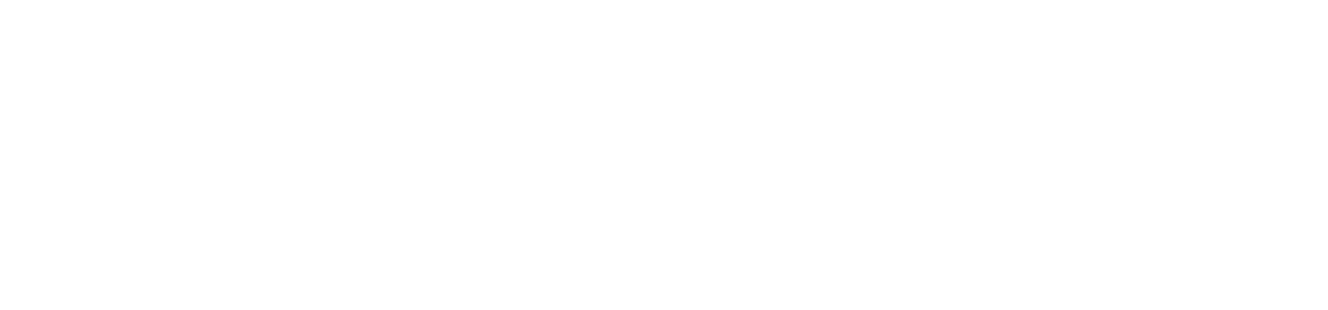
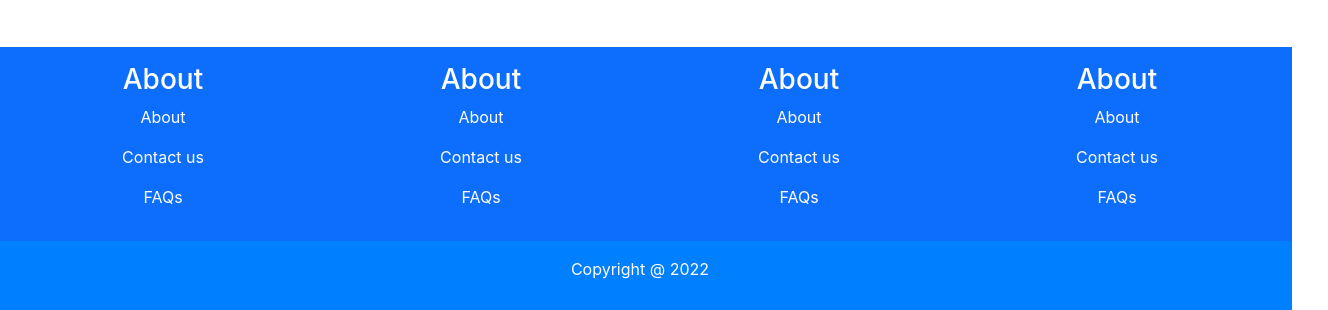
Before and after one commit to epshita-shima/chase-dream, a React (Create React App) app: page / in a window 1280 px wide. Shown: the part 2171-2481 px from the top of the page, 1328 px wide, since content can reach past the window. Before the commit the page ends 2132 px from the top, so only its background shows below. Built offline with nearby package versions, Linux system fonts and the light colour scheme.

Commit message:
add footer

```diff
--- a/src/App.js
+++ b/src/App.js
@@ -2,8 +2,8 @@
 import './App.css';
 import About from './Pages/About/About';
 import Home from './Pages/Home/Home/Home';
-import Services from './Pages/Home/Services/Services';
 import Login from './Pages/Login/Login/Login';
+import Footer from './Pages/Shared/Footer/Footer';
 import Header from './Pages/Shared/Header/Header';
 
 function App() {
@@ -16,6 +16,7 @@
         <Route path='/about' element={<About></About>}></Route>
         <Route path='/login' element={<Login></Login>}></Route>
       </Routes>
+      <Footer></Footer>
     </div>
   );
 }
--- /dev/null
+++ b/src/Pages/About/About.css
@@ -0,0 +1,3 @@
+.about {
+    height: 800px;
+}
--- a/src/Pages/About/About.js
+++ b/src/Pages/About/About.js
@@ -1,8 +1,9 @@
 import React from 'react';
+import './About.css'
 
 const About = () => {
     return (
-        <div>
+        <div className='about'>
             <h2>This is about</h2>
         </div>
     );
--- a/src/Pages/Home/Services/Services.js
+++ b/src/Pages/Home/Services/Services.js
@@ -11,7 +11,7 @@
             .then(data => setServices(data));
     }, [])
     return (
-        <div>
+        <div id="services" className='container'>
             <h2 className='services-title'>Our services</h2>
             <div className='services-container'>
                 {
--- a/src/Pages/Shared/Footer/Footer.css
+++ b/src/Pages/Shared/Footer/Footer.css
@@ -0,0 +1,4 @@
+.footer {
+    height: 300px;
+    border: 1px solid red;
+}
--- a/src/Pages/Shared/Footer/Footer.js
+++ b/src/Pages/Shared/Footer/Footer.js
@@ -1,9 +1,42 @@
 import React from 'react';
+import './Footer.css'
 
 const Footer = () => {
+    const today = new Date();
+    const year = today.getFullYear();
     return (
-        <div>
-            <p>Copyright @ /dynamic date/</p>
+        <div className='mt-5'>
+            <div className='row bg-primary text-white p-3 text-center'>
+                <div className='col-sm-6 col-md-3 col-lg-3 '>
+                    <h3>About</h3>
+                    <p>About</p>
+                    <p>Contact us</p>
+                    <p>FAQs</p>
+                </div>
+                <div className='col-sm-6 col-md-3 col-lg-3'>
+                    <h3>About</h3>
+                    <p>About</p>
+                    <p>Contact us</p>
+                    <p>FAQs</p>
+                </div>
+                <div className='col-sm-6 col-md-3 col-lg-3'>
+                    <h3>About</h3>
+                    <p>About</p>
+                    <p>Contact us</p>
+                    <p>FAQs</p>
+                </div>
+                <div className='col-sm-6 col-md-3 col-lg-3'>
+                    <h3>About</h3>
+                    <p>About</p>
+                    <p>Contact us</p>
+                    <p>FAQs</p>
+                </div>
+            </div>
+            <div className='row p-3' style={{ background: '#007fff' }}>
+                <div className='col-md-12 text-center '>
+                    <p className='text-white'>Copyright @ {year}</p>
+                </div>
+            </div>
         </div>
     );
 };
```
